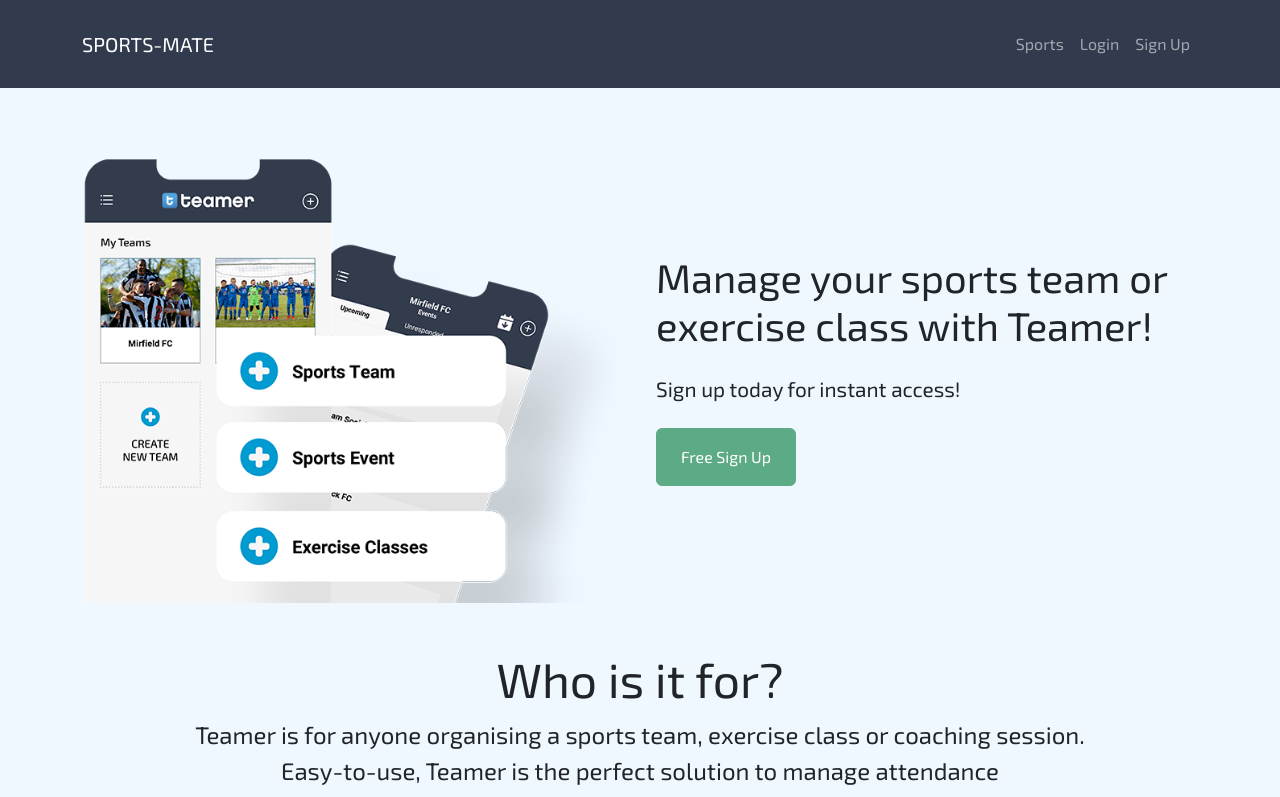
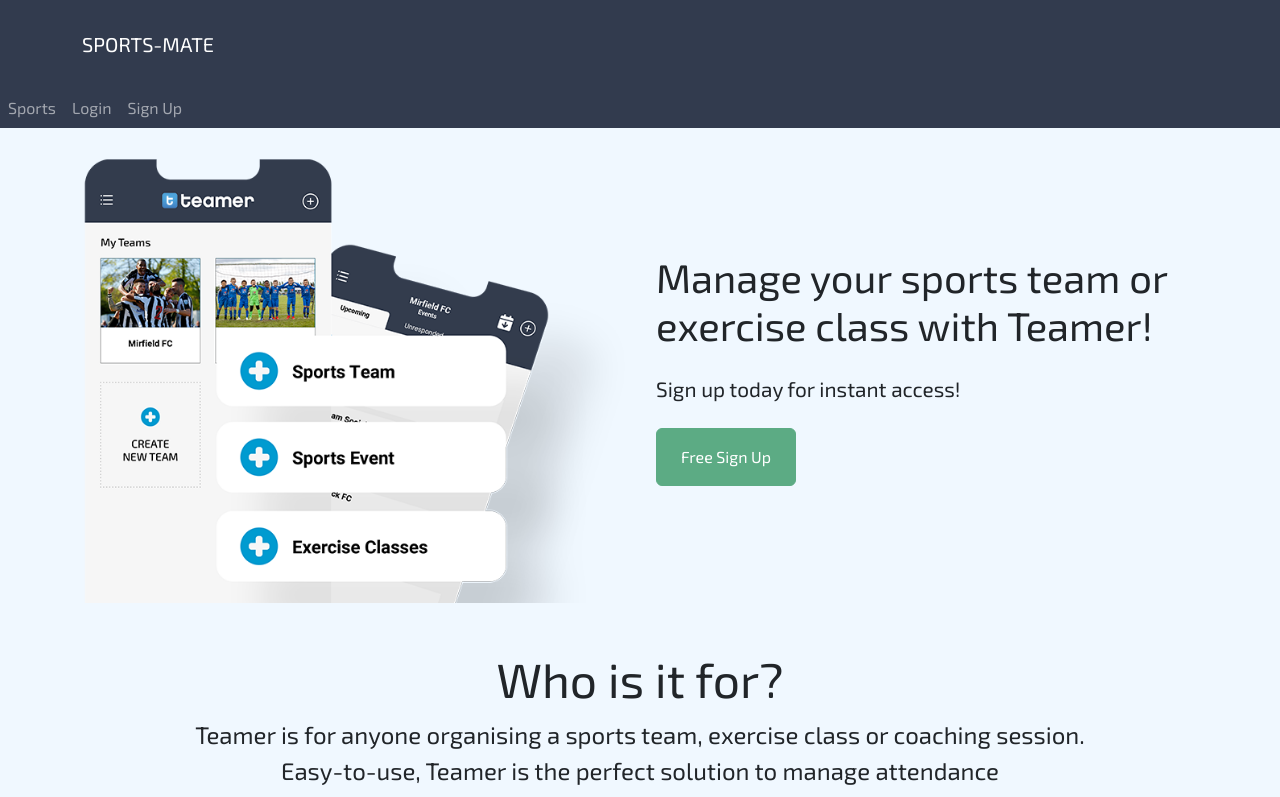
Before and after one commit to deepak748030/SportMate, a React (Vite) app in the folder client/: page / in a window 1280 px wide. Shown: the top 797 px of the page. Built offline with nearby package versions, Linux system fonts and the light colour scheme.

Commit message:
navbar hamburger add

```diff
--- a/client/src/components/NavBar.jsx
+++ b/client/src/components/NavBar.jsx
@@ -1,16 +1,22 @@
-import React from 'react';
+import React, { useState } from 'react';
 import { Link } from 'react-router-dom';
 
 const Navbar = () => {
+    const [isMenuOpen, setIsMenuOpen] = useState(false);
+
+    const toggleMenu = () => {
+        setIsMenuOpen(!isMenuOpen);
+    };
+
     return (
         <nav className="navbar navbar-expand-lg navbar-dark py-sm-3" style={{ backgroundColor: '#323b4e' }}>
             <div className="container py-2">
                 <Link className="navbar-brand" to="/">SPORTS-MATE</Link>
-                <button className="navbar-toggler" type="button" data-bs-toggle="collapse" data-bs-target="#navbarNav" aria-controls="navbarNav" aria-expanded="false" aria-label="Toggle navigation">
+                <button className="navbar-toggler" type="button" onClick={toggleMenu}>
                     <span className="navbar-toggler-icon"></span>
                 </button>
-                <div className="collapse navbar-collapse align-middle" id="navbarNav">
-                    <ul className="navbar-nav ms-auto nav_ul align-items-center">
+                <div className={`collapse navbar-collapse ${isMenuOpen ? 'show' : ''}`} id="navbarNav" style={{ position: 'absolute', top: '100%', left: 0, zIndex: 1000, width: '100%', backgroundColor: '#323b4e', transition: 'all 0.3s ease' }}>
+                    <ul className="navbar-nav ms-auto nav_ul align-items-center" style={{ width: '100%' }}>
                         <li className="nav-item">
                             <Link className="nav-link" to="/sports">Sports</Link>
                         </li>
--- a/client/src/pages/Responsive.css
+++ b/client/src/pages/Responsive.css
@@ -4,3 +4,9 @@
         width: 20px;
     }
 }
+
+@media only screen and (max-width: 480px) {
+    body {
+        margin-right: -2rem;
+    }
+}
```
